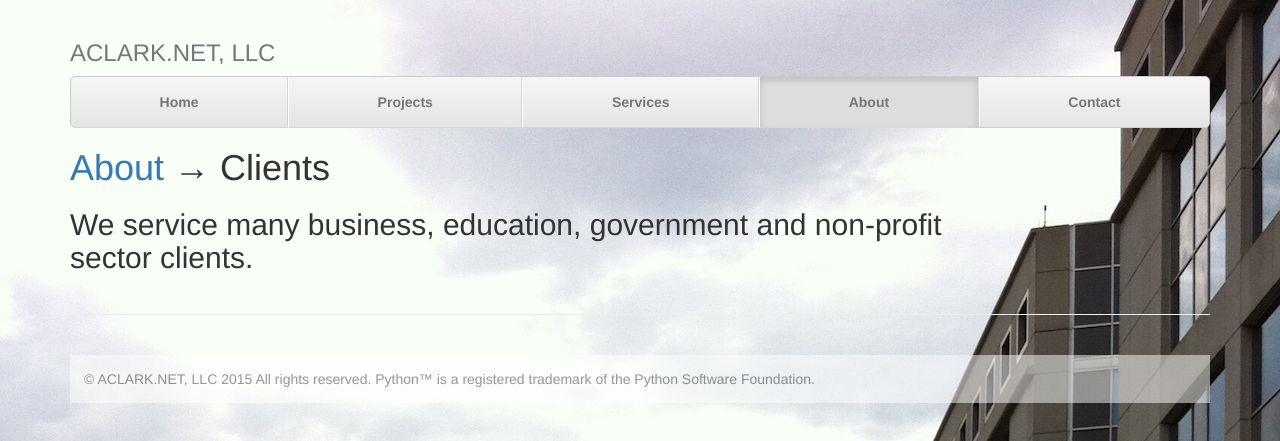
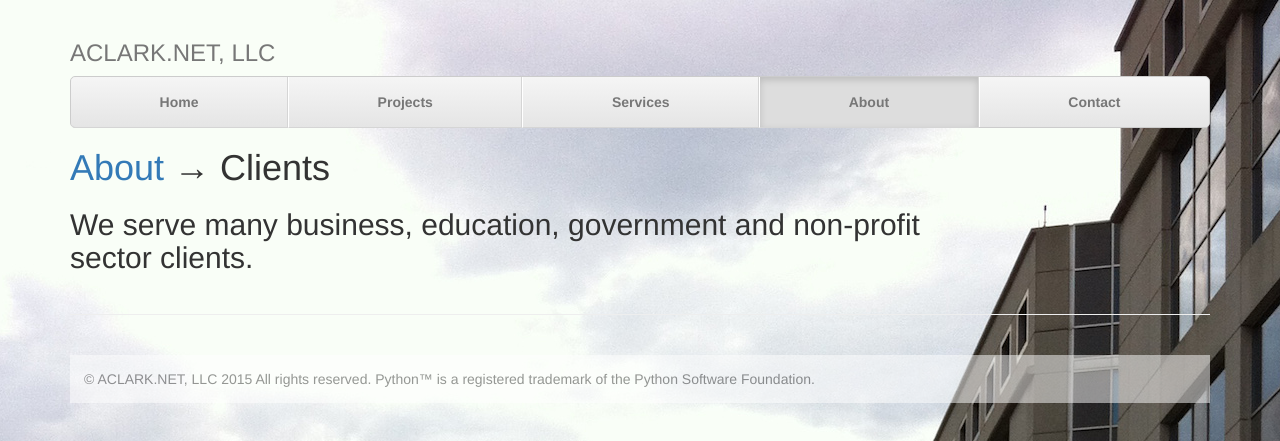
Before and after one commit to ACLARKNET/aclarknet-django, a Django app: page /about/clients in a window 1280 px wide. Shown: the top 441 px of the page. Run offline with Django 3.2, Linux system fonts and the light colour scheme; data that the repository does not hold is empty; some libraries are stand-ins or nearby versions.

Commit message:
Update(s)

```diff
--- a/aclarknet/aclarknet/aclarknet/templates/clients.html
+++ b/aclarknet/aclarknet/aclarknet/templates/clients.html
@@ -9,7 +9,7 @@
 {% endblock %}
 {% block content %}
     <h1><a href="/about">About</a> &rarr; Clients</h1>
-    <h2 class="width">We service many business, education, government and non-profit sector clients.</h2>
+    <h2 class="width">We serve many business, education, government and non-profit sector clients.</h2>
     {% for client in clients %}
     <div class="background-white padding">
         <h2><i class="fa fa-building"></i>&nbsp;{{ client.name }}</h2>
```
